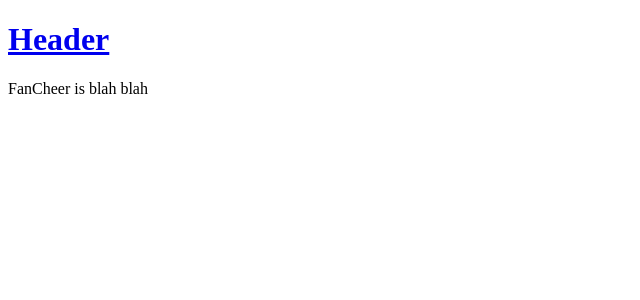
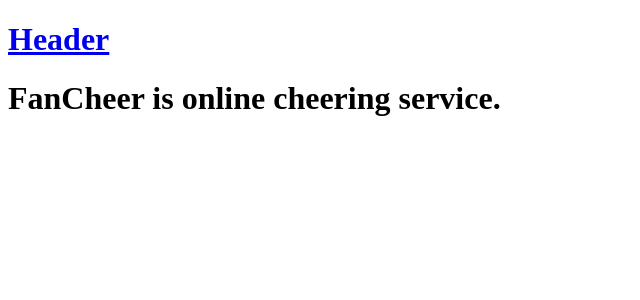
Before and after one commit to CodeSoom/project-react-2-koremp, a React app: page /about in a window 1280 px wide. Shown: the top 300 px of the page, without its empty margins (0-640 px from the left). Built offline with nearby package versions, Linux system fonts and the light colour scheme.

Commit message:
About과 테스트 추가

```diff
--- a/src/pages/About.jsx
+++ b/src/pages/About.jsx
@@ -3,7 +3,7 @@ import React from 'react';
 export default function About() {
   return (
     <div>
-      FanCheer is blah blah
+      <h1>FanCheer is online cheering service.</h1>
     </div>
   );
 }
```
Also changed, not shown: 1 other file (tests, documents, lock files or other folders).
